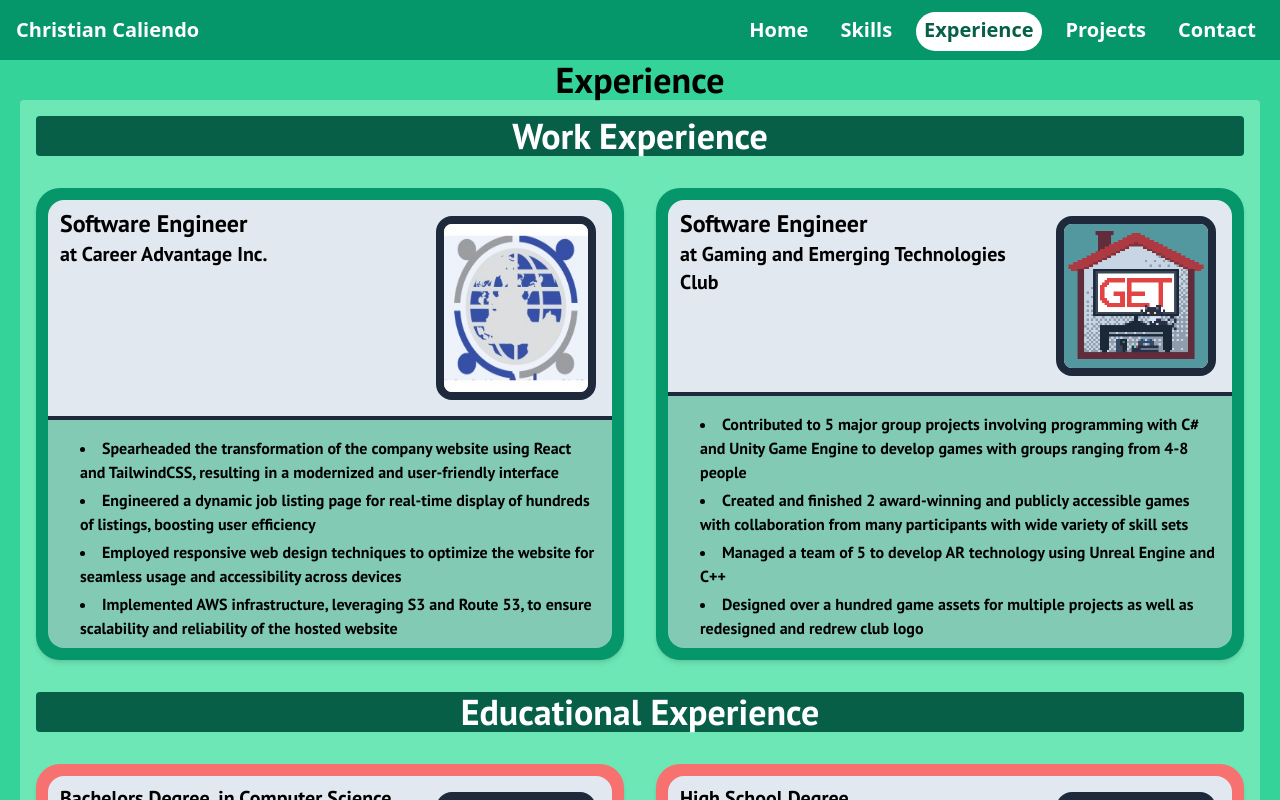
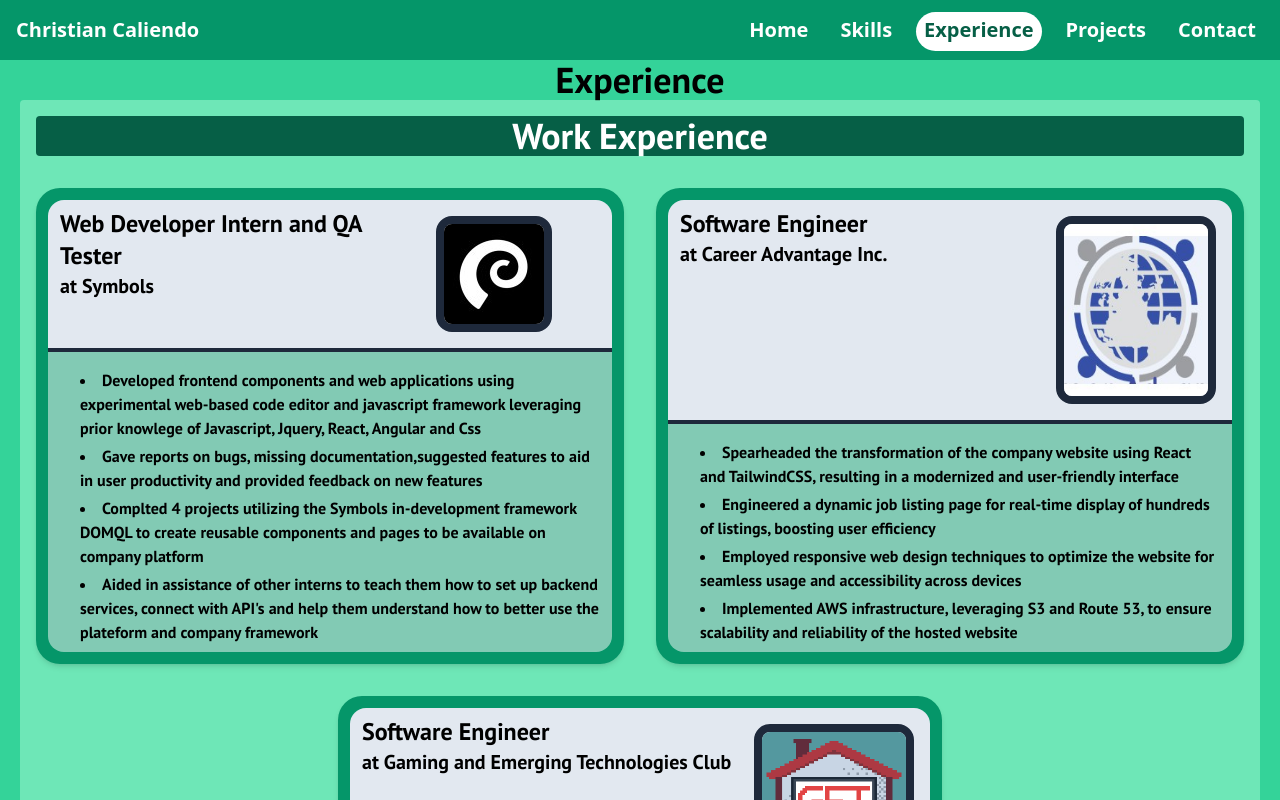
Before and after one commit to ChrisCaliendo/PersonalWebsite, a React (Vite) app in the folder PersonalWebsite/: page /experience in a window 1280 px wide. Shown: the top 800 px of the page. Built offline with nearby package versions, Linux system fonts and the light colour scheme; a web font is replaced by a local one.

Commit message:
added symbols experience

```diff
--- a/PersonalWebsite/src/Pages/Experience.jsx
+++ b/PersonalWebsite/src/Pages/Experience.jsx
@@ -3,6 +3,7 @@ import awsCP from "../Assets/awsCP.png";
 import QhstImage from "../Assets/QhstImage.jpeg";
 import StJohnsImage from "../Assets/StJohnsImage.png";
 import CareerAdvantageLogo from "../Assets/CareerAdvantageLogo.jpeg";
+import SymbolsLogo from "../Assets/symbo_ls_logo.jpg";
 
 import ExpCard from "../Components/CardComponents/ExpCard";
 import EducationCard from "../Components/CardComponents/EducationCard";
@@ -17,7 +18,22 @@ const Experience = () => {
 
         <div className="bg-emerald-300 grid grid-flow-row md:grid-cols-1 lg:grid-cols-2 lg:gap-8 md:gap-4 gap-4 p-4 md:mx-5 place-content-evenly font-ptSans font-bold md:rounded">
         <mark className=" text-center md:col-span-1 lg:col-span-2 text-4xl font-bold ppx-2 text-white bg-emerald-800 rounded ">Work Experience</mark>
-            <div className="p-1 bg-emerald-600 rounded-3xl shadow-md">
+        <div className="mh-4 p-1 bg-emerald-600 rounded-3xl shadow-md">
+                <ExpCard
+                    title="Web Developer Intern  and QA Tester"
+                    employer="Symbols"
+                    photoUrl={SymbolsLogo}
+                    desc={
+                        <ul className="ps-5 mt-2 space-y-1 list-disc list-inside">
+                            <li>Developed frontend components and web applications using experimental web-based code editor and javascript framework leveraging prior knowlege of Javascript, Jquery, React, Angular and Css</li>
+                            <li>Gave reports on bugs, missing documentation,suggested features to aid in user productivity and provided feedback on new features</li>
+                            <li>Complted 4 projects utilizing the Symbols in-development framework DOMQL to create reusable components and pages to be available on company platform</li>
+                            <li>Aided in assistance of other interns to teach them how to set up backend services, connect with API's and help them understand how to better use the plateform and company framework</li>
+                        </ul>
+                    }
+                />
+            </div>
+            <div className="p-1 bg-emerald-600 rounded-3xl shadow-md ">
                 <ExpCard
                     title="Software Engineer"
                     employer="Career Advantage Inc."
@@ -32,7 +48,7 @@ const Experience = () => {
                     }
                 />
             </div>
-            <div className="mh-4 p-1 bg-emerald-600 rounded-3xl shadow-md">
+            <div className="mh-4 p-1 bg-emerald-600 rounded-3xl shadow-md lg:col-span-2 col-span-1 lg:w-1/2 justify-self-center">
                 <ExpCard
                     title="Software Engineer"
                     employer="Gaming and Emerging Technologies Club"
```
Also changed, not shown: PersonalWebsite/src/Assets/symbo_ls_logo.jpg (added).
